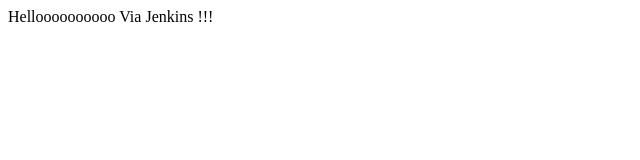
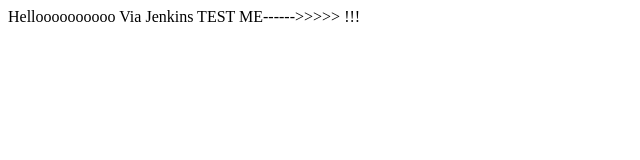
Before and after one commit to krsatyam-devops/testJenkins, a plain HTML site: page WebContent/index.html in a window 1280 px wide. Shown: the whole page, without its empty margins (0-640 px from the left). Drawn offline with Linux system fonts and the light colour scheme.

Commit message:
update index

```diff
--- a/WebContent/index.html
+++ b/WebContent/index.html
@@ -5,6 +5,6 @@
 <title>Insert title here</title>
 </head>
 <body>
-Helloooooooooo Via Jenkins !!!
+Helloooooooooo Via Jenkins TEST ME------>>>>> !!!
 </body>
 </html>
```
